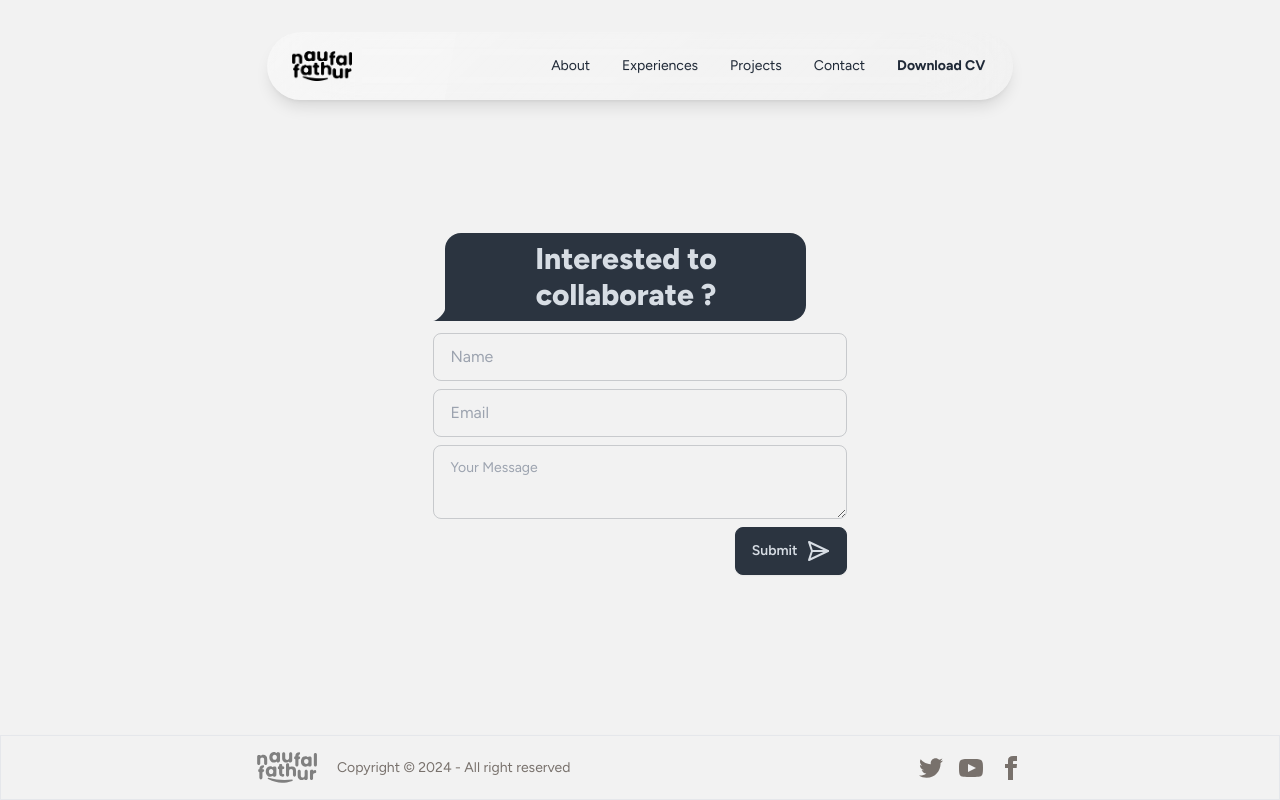
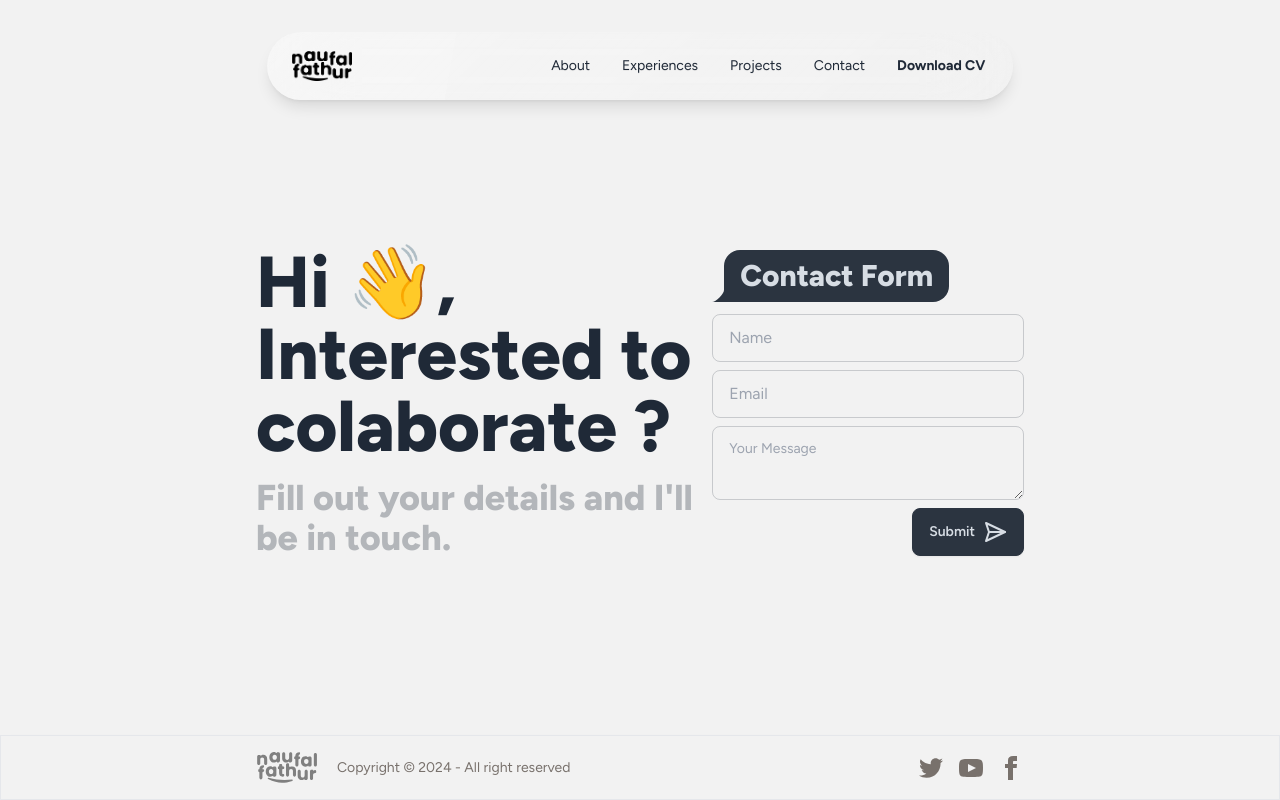
Before and after one commit to naufalfathur/portofolio, a Next.js app: page /contact in a window 1280 px wide. Built offline with nearby package versions, Linux system fonts and the light colour scheme.

Commit message:
finishing contact form

```diff
--- a/app/contact/page.tsx
+++ b/app/contact/page.tsx
@@ -10,8 +10,14 @@ function ProjectsPage() {
     return (
         <main className="flex min-h-screen flex-col items-center justify-between  ">
             <Navbar />
-            <div className='px-[15vw] space-y-4 py-10 text-center'>
-                <Form title='Interested to collaborate ?' />
+            <div className='px-[20vw] space-x-4 py-10 text-center w-full flex'>
+                <div className='space-y-4'>
+                    <h1 className="text-7xl font-extrabold text-left text-[#1F2937]">
+                        Hi 👋, Interested to colaborate ?</h1>
+                    <h1 className="text-4xl font-extrabold text-left text-[#B3B6BA]">
+                        Fill out your details and I'll be in touch.</h1>
+                </div>
+                <Form title='Contact Form' />
             </div>
             <Footer />
         </main>
--- a/components/ui/form.tsx
+++ b/components/ui/form.tsx
@@ -11,7 +11,7 @@ interface FormProps {
 
 function Form({ title }: FormProps) {
     return (
-        <div className='flex flex-col space-y-2 '>
+        <div className='flex flex-col space-y-2 w-full'>
             <div className="chat chat-start">
                 <div className=" text-3xl font-extrabold  chat-bubble">{title}</div>
             </div>
--- a/components/ui/navbar.tsx
+++ b/components/ui/navbar.tsx
@@ -35,7 +35,7 @@ function Navbar() {
               </a>
             </li>
           ))}
-          <li className='font-bold'><a href="">Download CV</a></li>
+          <li className='font-bold'><a href="./cv.pdf">Download CV</a></li>
           {/* <li><ThemeChanger/></li> */}
         </ul>
 
```
Also changed, not shown: 1 other file (tests, documents, lock files or other folders).
